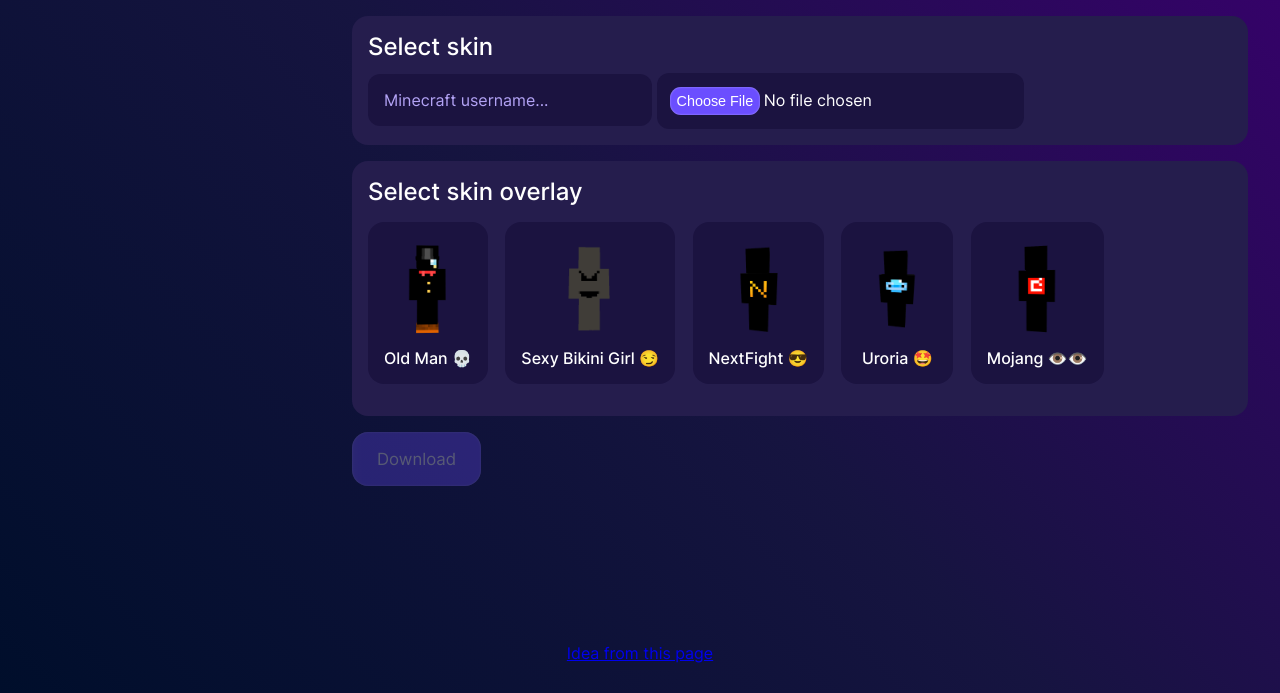
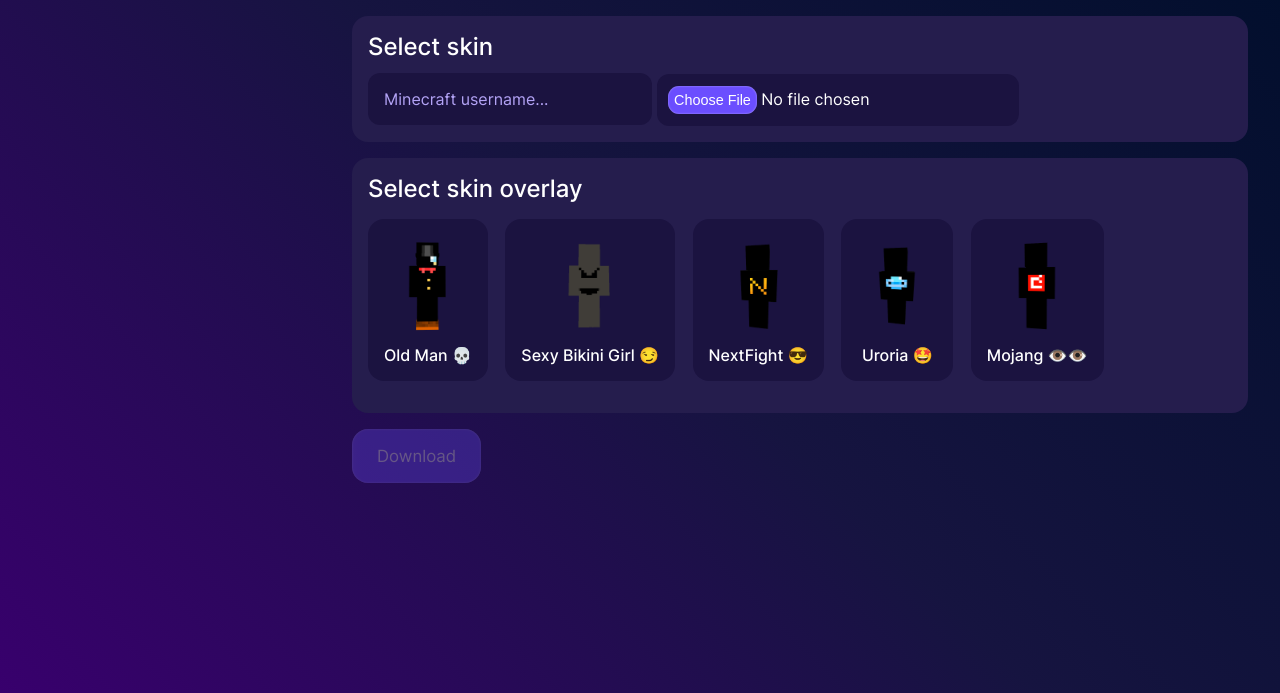
Before and after one commit to ToiletDevelopment/Skin-Overlay-Generator, a website built with Parcel: page frontend/index.html in a window 1280 px wide. Shown: the part 107-800 px from the top of the page. Built offline with nearby package versions, Linux system fonts and the light colour scheme; what skinview3d would draw is missing.

Commit message:
Updated Interface (Final Layout + Design)
- Removed overflow when showing notifications
- Centered 3d skin viewer

```diff
--- a/frontend/index.html
+++ b/frontend/index.html
@@ -21,9 +21,9 @@
 <body>
 <div class="app-wrapper">
 
-    <canvas class="skin-viewer" id="skin-viewer">
-
-    </canvas>
+    <div class="skin-viewer">
+        <canvas id="skin-viewer"></canvas>
+    </div>
 
     <div class="skin-settings">
         <div id="notification-container" class="notification-container"></div>
@@ -67,7 +67,6 @@
         <div class="download">
             <button id="download" class="button shiny">Download</button>
         </div>
-        <a id="credits" href="https://extras.snackbag.net/maidify">Idea from this page</a>
     </div>
 </div>
 
--- a/frontend/styles/css/style.css
+++ b/frontend/styles/css/style.css
@@ -2,6 +2,7 @@
     padding: 0;
     margin: 0;
     font-family: 'Inter', Arial, Helvetica, sans-serif;
+    user-select: none;
 }
 
 :root {
@@ -28,7 +29,7 @@
 
 body {
     background-color: #38006d;
-    background-image: linear-gradient(225deg, #38006d 0%, #161440 50%, #000e2b 100%);
+    background-image: linear-gradient(225deg, #000e2b 0%, #161440 50%, #38006d 100%);
 }
 
 body h1 {
@@ -46,9 +47,11 @@ body h1 {
 }
 
 .skin-viewer {
-    z-index: 5;
-    padding: 20px;
-    margin-top: 50px;
+    display: flex;
+    align-items: center;
+    justify-content: center;
+    position: sticky;
+    top: 0;
 }
 
 .skin-settings {
@@ -92,7 +95,7 @@ body h1 {
 .card input[type='file'] {
     color: white;
     background-color: var(--nav-bg);
-    padding: 0.85rem;
+    padding: 0.70rem;
     border: none;
     border-radius: 12px;
     font-size: 1rem;
@@ -134,12 +137,6 @@ body h1 {
     display: flex;
     flex-direction: column;
     gap: 1rem;
-}
-
-.paint-type.card {
-    overflow-y: auto;
-    overflow-x: hidden;
-    max-height: 15rem;
 }
 
 .paint-type .input {
@@ -296,6 +293,9 @@ body h1 {
     top: 20px;
     right: 20px;
     z-index: 9999;
+    pointer-events: none;
+    height: 97svh;
+    overflow: hidden;
 }
 
 .notification {
@@ -307,7 +307,7 @@ body h1 {
     opacity: 0;
     transform: scale(0, 1);
     transition: all 0.5s ease-in-out;
-    pointer-events: auto;
+    pointer-events: none;
 }
 
 .notification.success {
```
